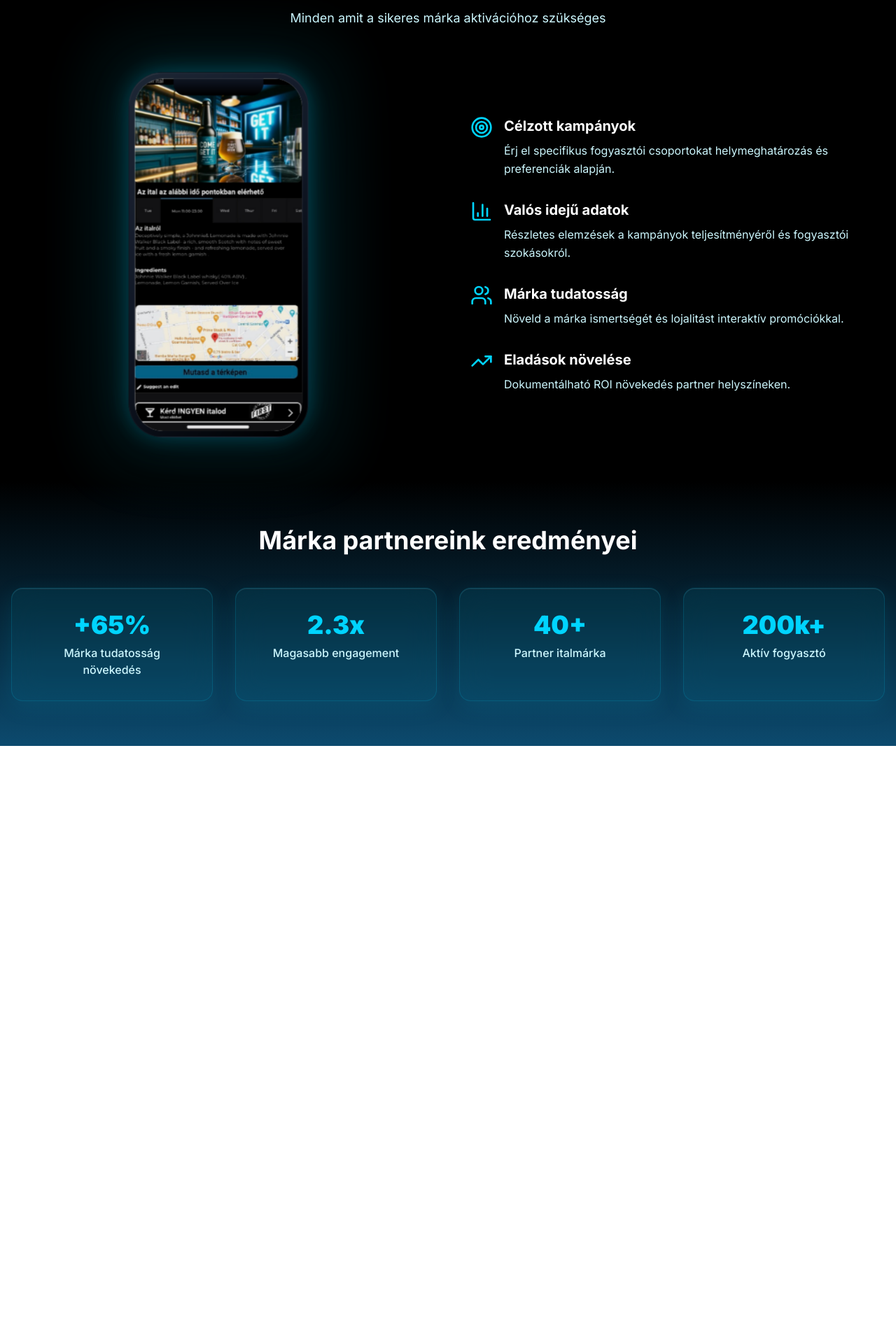
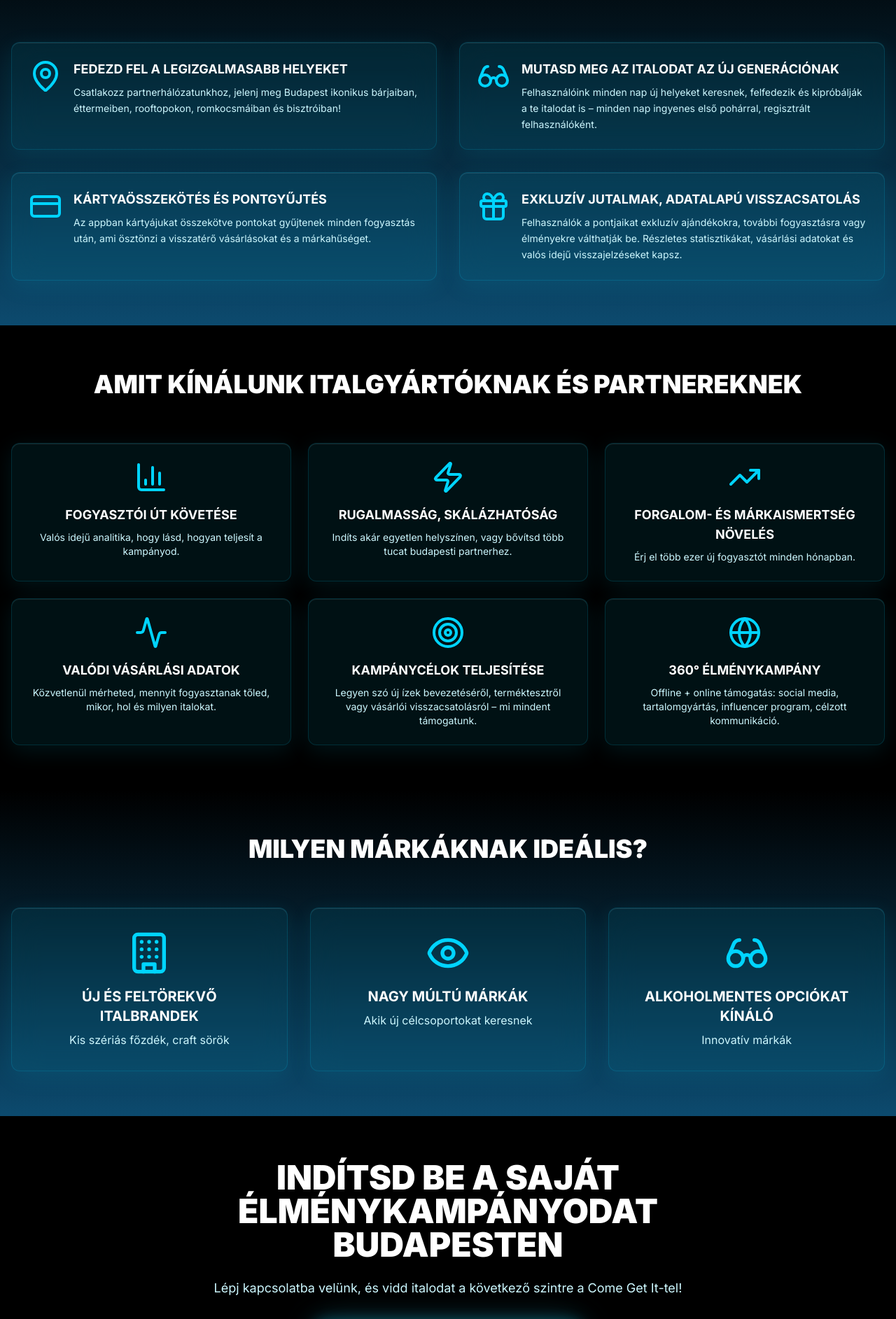
Before and after one commit to BenceG-tech/come-get-it, a React (Vite) app: page /italmarkak in a window 1280 px wide. Shown: the part 820-2705 px from the top of the page at 70% size. Before the commit the page ends 1886 px from the top, so only its background shows below. Built offline with nearby package versions, Linux system fonts and the light colour scheme.

Commit message:
Refactor Italmarkak page content
Update the content and title of the Italmarkak page to reflect the new marketing campaign details.

```diff
--- a/src/pages/Italmarkak.tsx
+++ b/src/pages/Italmarkak.tsx
@@ -1,42 +1,91 @@
+
 import React from 'react';
 import { Navigation } from '@/components/Navigation';
 import { MobileNavigation } from '@/components/MobileNavigation';
 import { Button } from '@/components/ui/button';
 import { PhoneMockup } from '@/components/PhoneMockup';
-import { ArrowRight, BarChart3, Target, Users, TrendingUp } from 'lucide-react';
+import { ArrowRight, BarChart3, Target, Users, TrendingUp, MapPin, Glasses, CreditCard, Gift, Globe, Zap, Activity, Eye, Building } from 'lucide-react';
 import { CustomerSupport } from '@/components/CustomerSupport';
 
 const Italmarkak = () => {
   const brandImage = "/lovable-uploads/cb1f8184-6bb7-49c6-a584-71e3e7223c07.png";
 
-  const features = [
+  const howItWorksSteps = [
     {
-      icon: Target,
-      title: "Célzott kampányok",
-      description: "Érj el specifikus fogyasztói csoportokat helymeghatározás és preferenciák alapján."
+      number: "1",
+      title: "FEDEZD FEL A LEGIZGALMASABB HELYEKET",
+      description: "Csatlakozz partnerhálózatunkhoz, jelenj meg Budapest ikonikus bárjaiban, éttermeiben, rooftopokon, romkocsmáiban és bisztróiban!",
+      icon: MapPin
     },
     {
-      icon: BarChart3,
-      title: "Valós idejű adatok",
-      description: "Részletes elemzések a kampányok teljesítményéről és fogyasztói szokásokról."
+      number: "2",
+      title: "MUTASD MEG AZ ITALODAT AZ ÚJ GENERÁCIÓNAK",
+      description: "Felhasználóink minden nap új helyeket keresnek, felfedezik és kipróbálják a te italodat is – minden nap ingyenes első pohárral, regisztrált felhasználóként.",
+      icon: Glasses
     },
     {
-      icon: Users,
-      title: "Márka tudatosság",
-      description: "Növeld a márka ismertségét és lojalitást interaktív promóciókkal."
+      number: "3",
+      title: "KÁRTYAÖSSZEKÖTÉS ÉS PONTGYŰJTÉS",
+      description: "Az appban kártyájukat összekötve pontokat gyűjtenek minden fogyasztás után, ami ösztönzi a visszatérő vásárlásokat és a márkahűséget.",
+      icon: CreditCard
+    },
+    {
+      number: "4",
+      title: "EXKLUZÍV JUTALMAK, ADATALAPÚ VISSZACSATOLÁS",
+      description: "Felhasználók a pontjaikat exkluzív ajándékokra, további fogyasztásra vagy élményekre válthatják be. Részletes statisztikákat, vásárlási adatokat és valós idejű visszajelzéseket kapsz.",
+      icon: Gift
+    }
+  ];
+
+  const whatWeOffer = [
+    {
+      icon: BarChart3,
+      title: "FOGYASZTÓI ÚT KÖVETÉSE",
+      description: "Valós idejű analitika, hogy lásd, hogyan teljesít a kampányod."
+    },
+    {
+      icon: Zap,
+      title: "RUGALMASSÁG, SKÁLÁZHATÓSÁG",
+      description: "Indíts akár egyetlen helyszínen, vagy bővítsd több tucat budapesti partnerhez."
     },
     {
       icon: TrendingUp,
-      title: "Eladások növelése",
-      description: "Dokumentálható ROI növekedés partner helyszíneken."
+      title: "FORGALOM- ÉS MÁRKAISMERTSÉG NÖVELÉS",
+      description: "Érj el több ezer új fogyasztót minden hónapban."
+    },
+    {
+      icon: Activity,
+      title: "VALÓDI VÁSÁRLÁSI ADATOK",
+      description: "Közvetlenül mérheted, mennyit fogyasztanak tőled, mikor, hol és milyen italokat."
+    },
+    {
+      icon: Target,
+      title: "KAMPÁNYCÉLOK TELJESÍTÉSE",
+      description: "Legyen szó új ízek bevezetéséről, terméktesztről vagy vásárlói visszacsatolásról – mi mindent támogatunk."
+    },
+    {
+      icon: Globe,
+      title: "360° ÉLMÉNYKAMPÁNY",
+      description: "Offline + online támogatás: social media, tartalomgyártás, influencer program, célzott kommunikáció."
     }
   ];
 
-  const stats = [
-    { value: "+65%", label: "Márka tudatosság növekedés" },
-    { value: "2.3x", label: "Magasabb engagement" },
-    { value: "40+", label: "Partner italmárka" },
-    { value: "200k+", label: "Aktív fogyasztó" }
+  const idealBrands = [
+    {
+      icon: Building,
+      title: "ÚJ ÉS FELTÖREKVŐ ITALBRANDEK",
+      description: "Kis szériás főzdék, craft sörök"
+    },
+    {
+      icon: Eye,
+      title: "NAGY MÚLTÚ MÁRKÁK",
+      description: "Akik új célcsoportokat keresnek"
+    },
+    {
+      icon: Glasses,
+      title: "ALKOHOLMENTES OPCIÓKAT KÍNÁLÓ",
+      description: "Innovatív márkák"
+    }
   ];
 
   return (
@@ -54,13 +103,13 @@ const Italmarkak = () => {
           <div className="grid lg:grid-cols-2 gap-16 items-center">
             <div className="text-center lg:text-left">
               <h1 className="text-4xl md:text-5xl lg:text-6xl font-black leading-tight mb-6">
-                <span className="block text-white mb-2">MÁRKA</span>
-                <span className="block text-electric-300">AKTIVÁCIÓ</span>
+                <span className="block text-white mb-2">ITALMÁRKA</span>
+                <span className="block text-electric-300">ÉLMÉNYKAMPÁNY</span>
+                <span className="block text-white text-3xl md:text-4xl lg:text-5xl mt-2">BUDAPESTEN</span>
               </h1>
 
               <p className="text-xl text-electric-100 max-w-2xl mx-auto lg:mx-0 mb-8 leading-relaxed">
-                Vidd a márkádat oda, ahol a fogyasztók vannak. Célzott kampányok,
-                valós eredmények, mérhető ROI.
+                Indítsd be a márkádat Budapest legmenőbb vendéglátóhelyein – lépj be közvetlenül a fiatal, trendi fogyasztók világába, és tedd emlékezetessé a márkaélményt a Come Get It közösségén keresztül!
               </p>
 
               <Button
@@ -79,57 +128,92 @@ const Italmarkak = () => {
         </div>
       </section>
 
-      {/* Features Section - List Layout */}
-      <section className="py-16 px-4 bg-black">
+      {/* How It Works Section */}
+      <section className="py-16 px-4 bg-gradient-to-b from-black to-ocean-900">
         <div className="max-w-7xl mx-auto">
           <div className="text-center mb-16">
-            <h2 className="text-3xl md:text-4xl font-bold text-white mb-4">
-              Kulcs funkciók
+            <h2 className="text-3xl md:text-4xl font-black text-white mb-4">
+              HOGYAN MŰKÖDIK?
             </h2>
-            <p className="text-lg text-electric-100 max-w-2xl mx-auto">
-              Minden amit a sikeres márka aktivációhoz szükséges
-            </p>
           </div>
 
-          <div className="grid lg:grid-cols-2 gap-16 items-center">
-            {/* Left side - Phone Mockup */}
-            <div className="flex justify-center order-2 lg:order-1">
-              <PhoneMockup imageUrl={brandImage} className="animate-glow-pulse" />
-            </div>
-
-            {/* Right side - Features List */}
-            <div className="space-y-8 order-1 lg:order-2">
-              {features.map((feature, index) => (
-                <div key={index} className="flex items-start space-x-4 group">
+          <div className="grid md:grid-cols-2 gap-8">
+            {howItWorksSteps.map((step, index) => (
+              <div key={index} className="glass-effect rounded-xl p-6">
+                <div className="flex items-start space-x-4">
                   <div className="flex-shrink-0">
-                    <feature.icon className="w-8 h-8 text-electric-300" />
+                    <step.icon className="w-12 h-12 text-electric-300" />
                   </div>
                   <div>
-                    <h4 className="text-xl font-bold text-white mb-2">{feature.title}</h4>
-                    <p className="text-electric-100 leading-relaxed">{feature.description}</p>
+                    <h4 className="text-lg font-bold text-white mb-2">{step.title}</h4>
+                    <p className="text-sm text-electric-100 leading-relaxed">{step.description}</p>
                   </div>
                 </div>
-              ))}
-            </div>
+              </div>
+            ))}
           </div>
         </div>
       </section>
 
-      {/* Statistics Section */}
-      <section className="py-16 px-4 bg-gradient-to-b from-black to-ocean-900">
-        <div className="max-w-7xl mx-auto text-center">
-          <h2 className="text-3xl md:text-4xl font-bold text-white mb-12">
-            Márka partnereink eredményei
-          </h2>
+      {/* What We Offer Section */}
+      <section className="py-16 px-4 bg-black">
+        <div className="max-w-7xl mx-auto">
+          <div className="text-center mb-16">
+            <h2 className="text-3xl md:text-4xl font-black text-white mb-4">
+              AMIT KÍNÁLUNK ITALGYÁRTÓKNAK ÉS PARTNEREKNEK
+            </h2>
+          </div>
 
-          <div className="grid md:grid-cols-2 lg:grid-cols-4 gap-8">
-            {stats.map((stat, index) => (
-              <div key={index} className="glass-effect rounded-2xl p-8 text-center">
-                <div className="text-4xl font-black text-electric-300 mb-2">{stat.value}</div>
-                <div className="text-electric-100 font-medium">{stat.label}</div>
+          <div className="grid md:grid-cols-2 lg:grid-cols-3 gap-6">
+            {whatWeOffer.map((item, index) => (
+              <div key={index} className="glass-effect rounded-xl p-6 text-center">
+                <item.icon className="w-12 h-12 mx-auto mb-4 text-electric-300" />
+                <h4 className="text-lg font-bold text-white mb-2">{item.title}</h4>
+                <p className="text-sm text-electric-100">{item.description}</p>
               </div>
             ))}
           </div>
+        </div>
+      </section>
+
+      {/* Ideal Brands Section */}
+      <section className="py-16 px-4 bg-gradient-to-b from-black to-ocean-900">
+        <div className="max-w-7xl mx-auto">
+          <div className="text-center mb-16">
+            <h2 className="text-3xl md:text-4xl font-black text-white mb-4">
+              MILYEN MÁRKÁKNAK IDEÁLIS?
+            </h2>
+          </div>
+
+          <div className="grid md:grid-cols-3 gap-8">
+            {idealBrands.map((brand, index) => (
+              <div key={index} className="glass-effect rounded-xl p-8 text-center">
+                <brand.icon className="w-16 h-16 mx-auto mb-4 text-electric-300" />
+                <h4 className="text-xl font-bold text-white mb-2">{brand.title}</h4>
+                <p className="text-electric-100">{brand.description}</p>
+              </div>
+            ))}
+          </div>
+        </div>
+      </section>
+
+      {/* Final CTA Section */}
+      <section className="py-16 px-4 bg-black text-center">
+        <div className="max-w-4xl mx-auto">
+          <h2 className="text-4xl md:text-5xl font-black text-white mb-6">
+            INDÍTSD BE A SAJÁT ÉLMÉNYKAMPÁNYODAT BUDAPESTEN
+          </h2>
+          <p className="text-lg text-electric-100 mb-8">
+            Lépj kapcsolatba velünk, és vidd italodat a következő szintre a Come Get It-tel!
+          </p>
+
+          <Button
+            size="lg"
+            className="bg-gradient-to-r from-electric-300 to-ocean-600 text-white font-black py-6 px-16 text-xl rounded-full transition-all duration-300 transform hover:scale-105 unified-neon-glow border-0"
+          >
+            KAPCSOLATFELVÉTEL
+            <ArrowRight className="ml-3 h-6 w-6" />
+          </Button>
         </div>
       </section>
 
```
